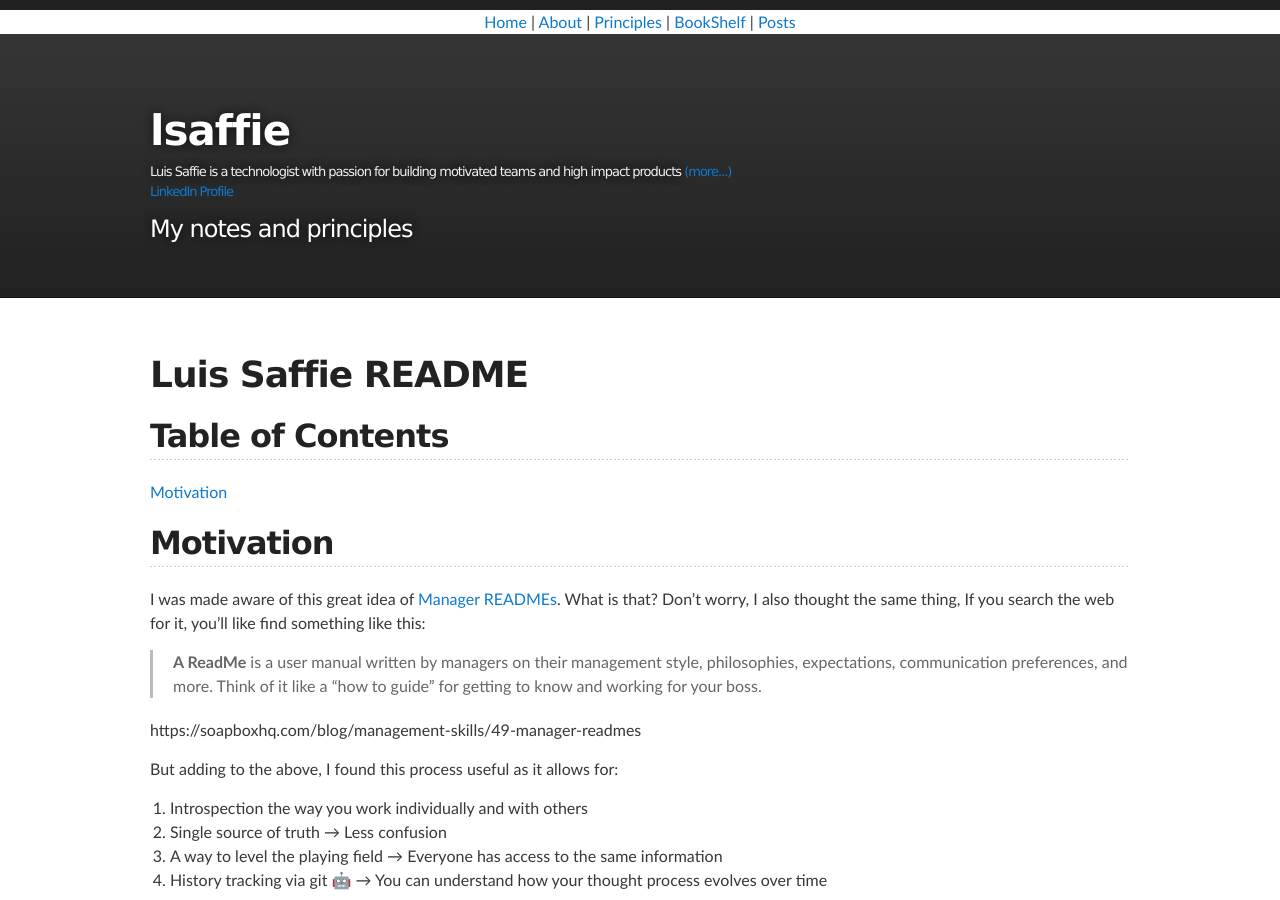
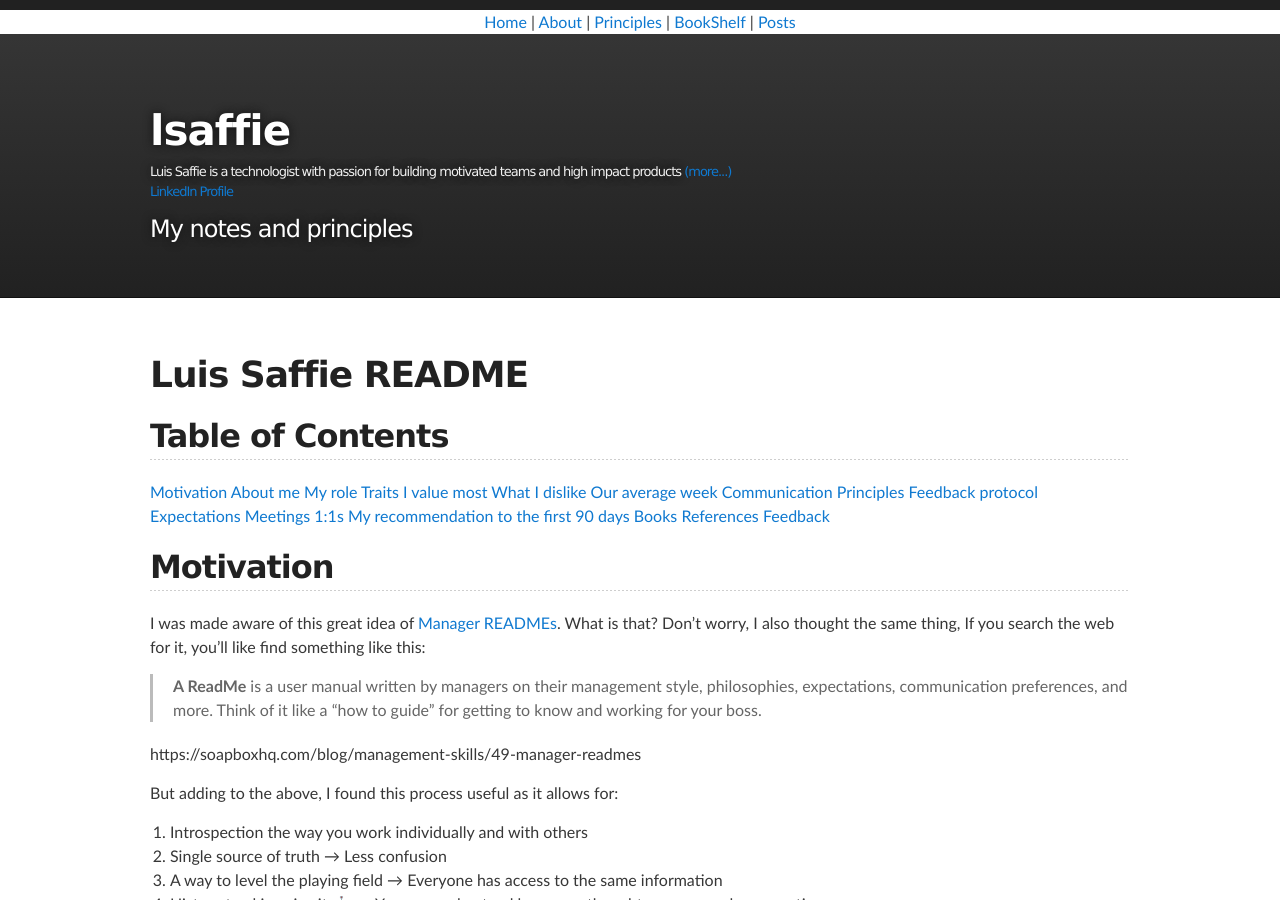
Before and after one commit to lsaffie/lsaffie.github.io, a Jekyll site: the page built from _posts/2018-10-29-Luis-Saffie-README.md, in a window 1280 px wide and 900 px high. Built offline with Jekyll 4.4.1, drawn with Linux system fonts in a browser that asks for light colours; our own code applies the rules of GitHub Pages for plain Markdown files; some of the changed text lies outside the part shown.

Commit message:
TOC completed

```diff
--- a/_posts/2018-10-29-Luis-Saffie-README.md
+++ b/_posts/2018-10-29-Luis-Saffie-README.md
@@ -8,7 +8,21 @@ categories: readings
 ## Table of Contents
 
 [Motivation](#motivation)
-
+[About me](#about me)
+[My role](#my role)
+[Traits I value most](#traits I value most)
+[What I dislike](#what I dislike)
+[Our average week](#our average week)
+[Communication](#communication)
+[Principles](#principles)
+[Feedback protocol](#feedback protocol)
+[Expectations](#expectations)
+[Meetings](#meetings)
+[1:1s](#1:1s)
+[My recommendation to the first 90 days](#my recommendation to the first 90 days)
+[Books](#books)
+[References](#references)
+[Feedback](#feedback)
 
 ## Motivation
 
@@ -25,6 +39,7 @@ But adding to the above, I found this process useful as it allows for:
 2. Single source of truth → Less confusion
 3. A way to level the playing field → Everyone has access to the same information
 4. History tracking  via git 🤖 → You can understand how your thought process evolves over time
+
 
 Truth be told, I felt a bit weird about writing this as it may sound like “listen to me” type of reading, but it really is not. Its sole purpose is to serve you and me to do great work together. Also, I'm super open to feedback and encourage such.
 
@@ -178,7 +193,7 @@ http://lsaffie.com/readings/2017/12/31/principles.html#meetings
 
 http://lsaffie.com/readings/2017/12/27/one-on-ones.html
 
-## My recommendation to your first 90 days
+## My recommendation to the first 90 days
 
 I like to break this down in thirds
 
@@ -225,4 +240,4 @@ http://lsaffie.com/readings/2017/12/31/principles.html#meetings
 
 ## Feedback
 
-Feedback is encouraged and welcomed because just like most people, I'm far from perfect and always learning. Let me know your thoughts :)
+Feedback is encouraged and welcomed because just like most people, I’m far from perfect and always learning. Let me know your thoughts :)
```
Also changed, not shown: other parts of _posts/2018-10-29-Luis-Saffie-README.md (+2 -2 lines).
